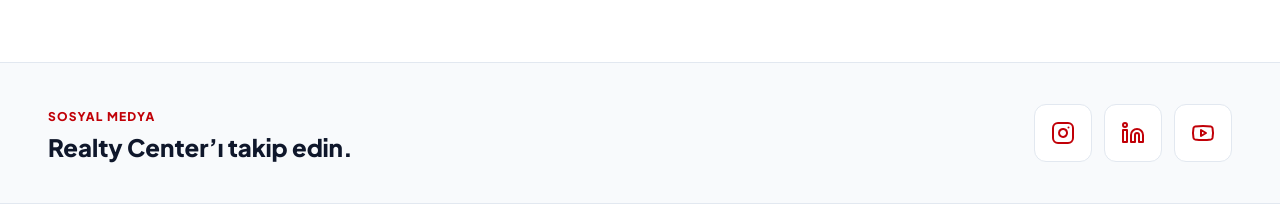
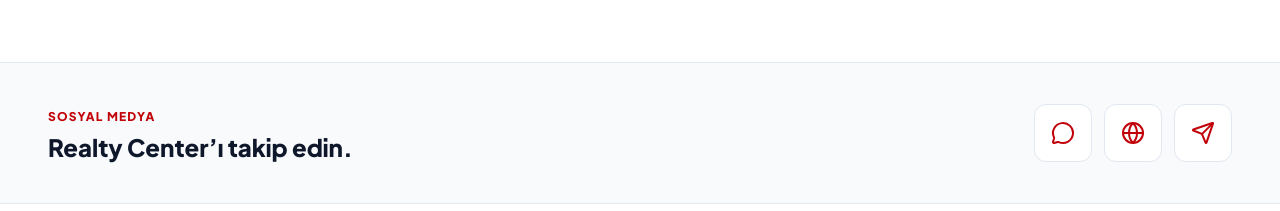
Before and after one commit to milligenclikmgd/realty-center, a React (Vite) app: page / in a window 1280 px wide. Shown: the part 5004-5215 px from the top of the page. Built offline with nearby package versions, Linux system fonts and the light colour scheme.

Commit message:
Fix unsupported social icon imports

```diff
--- a/src/App.tsx
+++ b/src/App.tsx
@@ -11,7 +11,7 @@ import {
   TrendingUp, Key, Home, GraduationCap, ArrowRight, ArrowUp,
   ChevronDown, Users, Award, Navigation, UserCheck, Filter,
   Maximize2, Bed, Calendar, Tag, Flame, Send, Clock, MessageSquare, LogOut, PlusCircle, Settings, BarChart3,
-  ShieldAlert, Lock, Check, XCircle, AlertCircle, FileText, PieChart, Layers, HelpCircle, MessageCircle, Menu, Instagram, Linkedin, Youtube
+  ShieldAlert, Lock, Check, XCircle, AlertCircle, FileText, PieChart, Layers, HelpCircle, MessageCircle, Menu
 } from 'lucide-react';
 
 // TÜRKİYE 81 İL VE İLÇE VERİ HARİTASI
@@ -707,7 +707,7 @@ function HomePage({ counts, currentSlide, selectedCity, setSelectedCity, openDra
           <div className="rounded-3xl border border-slate-200 p-8"><span className="text-xs font-black tracking-widest text-red-700">İLETİŞİM FORMU</span><h2 className="mt-3 text-3xl font-black text-slate-900">Size ulaşalım.</h2><form className="mt-5 grid gap-3 sm:grid-cols-2"><input placeholder="Ad Soyad" className="rounded-xl border border-slate-200 px-4 py-3 text-sm"/><input placeholder="Telefon" className="rounded-xl border border-slate-200 px-4 py-3 text-sm"/><input placeholder="E-posta" className="sm:col-span-2 rounded-xl border border-slate-200 px-4 py-3 text-sm"/><textarea placeholder="Mesajınız" className="sm:col-span-2 min-h-24 rounded-xl border border-slate-200 px-4 py-3 text-sm"/><button type="button" className="w-fit rounded-xl bg-slate-900 px-5 py-3 text-sm font-black text-white hover:bg-red-700">DEMO Formu Gönder</button></form></div>
         </div>
       </section>
-      <section className="bg-slate-50 py-10 border-b border-slate-200"><div className="max-w-7xl mx-auto px-6 lg:px-12 flex flex-col gap-4 sm:flex-row sm:items-center sm:justify-between"><div><span className="text-xs font-black tracking-widest text-red-700">SOSYAL MEDYA</span><h2 className="mt-1 text-2xl font-black text-slate-900">Realty Center’ı takip edin.</h2></div><div className="flex gap-3"><a href="#" aria-label="Instagram" className="rounded-xl bg-white border border-slate-200 p-4 text-red-700 transition hover:-translate-y-1 hover:bg-red-700 hover:text-white"><Instagram className="h-6 w-6"/></a><a href="#" aria-label="LinkedIn" className="rounded-xl bg-white border border-slate-200 p-4 text-red-700 transition hover:-translate-y-1 hover:bg-red-700 hover:text-white"><Linkedin className="h-6 w-6"/></a><a href="#" aria-label="YouTube" className="rounded-xl bg-white border border-slate-200 p-4 text-red-700 transition hover:-translate-y-1 hover:bg-red-700 hover:text-white"><Youtube className="h-6 w-6"/></a></div></div></section>
+      <section className="bg-slate-50 py-10 border-b border-slate-200"><div className="max-w-7xl mx-auto px-6 lg:px-12 flex flex-col gap-4 sm:flex-row sm:items-center sm:justify-between"><div><span className="text-xs font-black tracking-widest text-red-700">SOSYAL MEDYA</span><h2 className="mt-1 text-2xl font-black text-slate-900">Realty Center’ı takip edin.</h2></div><div className="flex gap-3"><a href="#" aria-label="Instagram" className="rounded-xl bg-white border border-slate-200 p-4 text-red-700 transition hover:-translate-y-1 hover:bg-red-700 hover:text-white"><MessageCircle className="h-6 w-6"/></a><a href="#" aria-label="LinkedIn" className="rounded-xl bg-white border border-slate-200 p-4 text-red-700 transition hover:-translate-y-1 hover:bg-red-700 hover:text-white"><Globe className="h-6 w-6"/></a><a href="#" aria-label="YouTube" className="rounded-xl bg-white border border-slate-200 p-4 text-red-700 transition hover:-translate-y-1 hover:bg-red-700 hover:text-white"><Send className="h-6 w-6"/></a></div></div></section>
 
       <TurkeyListingMap />
 
```
